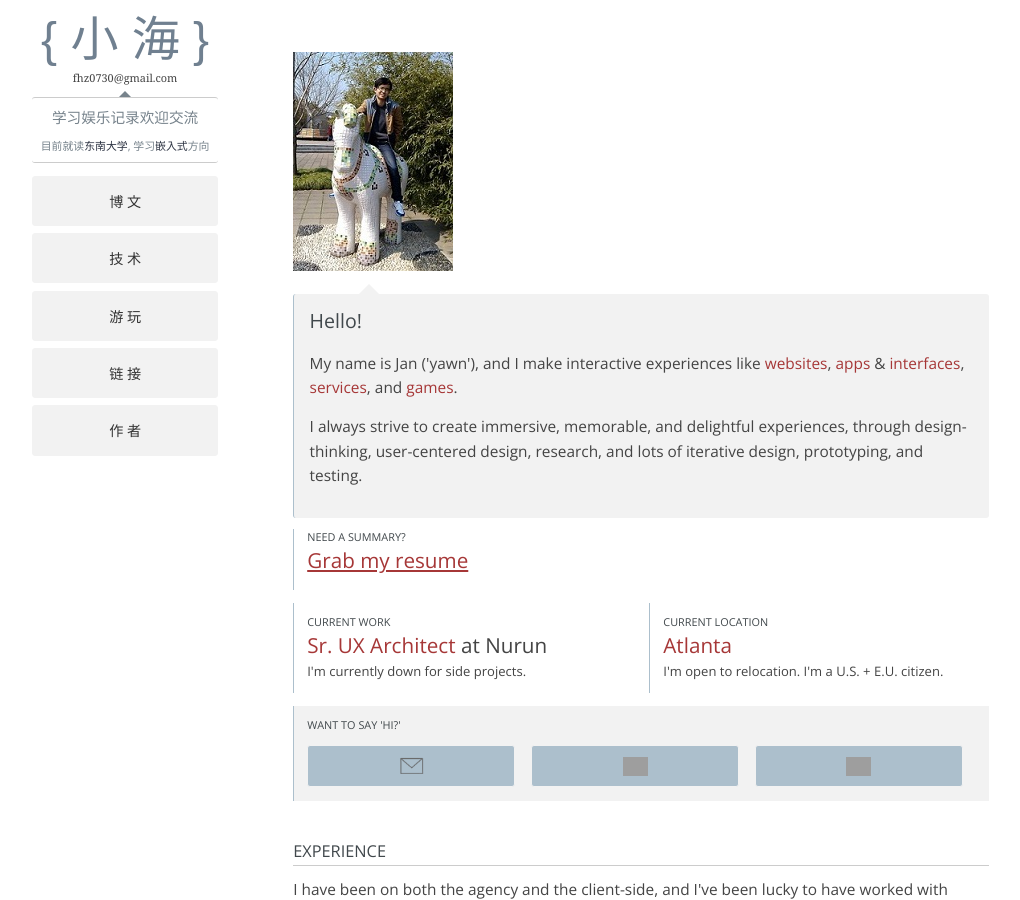
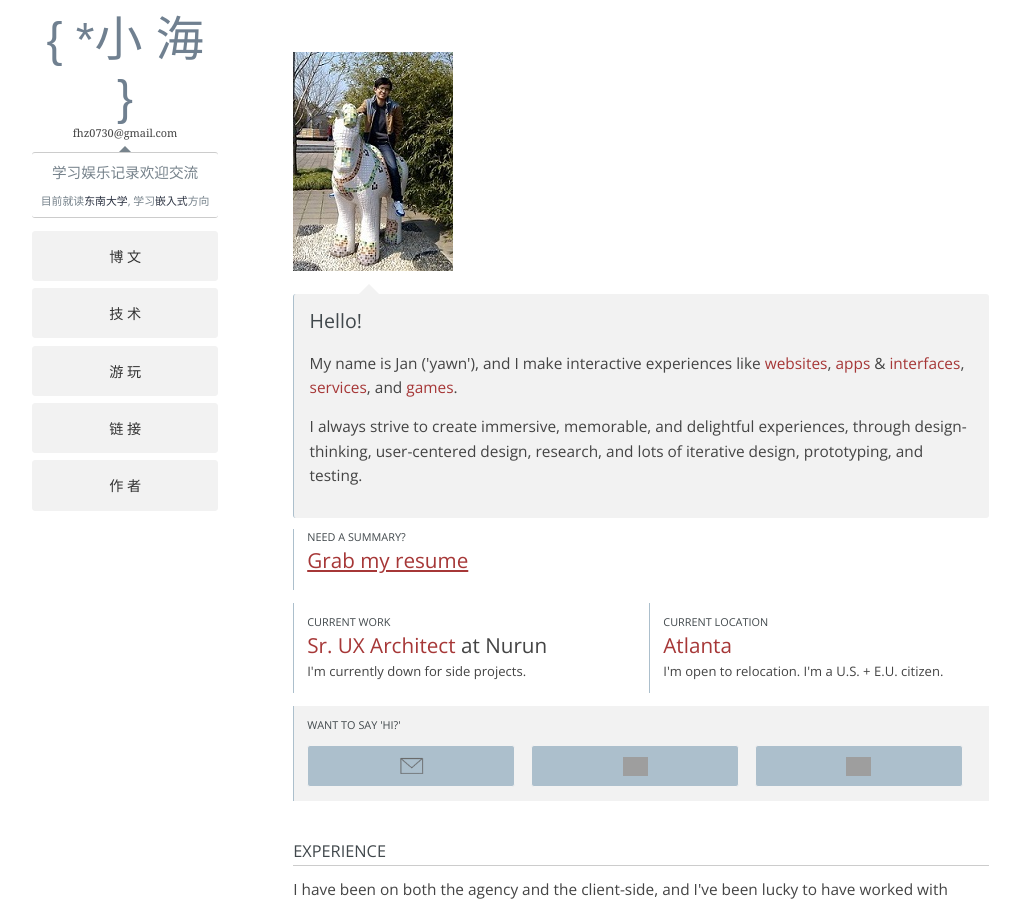
Before and after one commit to hansen0730/hansen0730.github.com, a Jekyll site: the page built from about.html, in a window 1280 px wide and 900 px high. Shown: the whole window, without its empty margins (123-1143 px from the left). Built offline with Jekyll 4.4.1, drawn with Linux system fonts in a browser that asks for light colours; nearby versions of some CDN libraries; Markdown is read by kramdown in place of the engine named in the settings; comment, search, counter and statistics services are not loaded; grey boxes are pictures that could not be loaded.

Commit message:
Update logo.html

```diff
--- a/_includes/logo.html
+++ b/_includes/logo.html
@@ -1,6 +1,6 @@
 <a class="nolink" id="logo-logo" href="/">
 <!-- <img id="logo-image"></img> -->
-<span class="section-title-large"><font face="Arial" size="26" color="SlateGray">{ 小 海 }</font></span>
+<span class="section-title-large"><font face="Arial" size="26" color="SlateGray">{ *小 海 }</font></span>
 </a>
 <div id="logo-slogan">fhz0730@gmail.com</div>
 <div class="clear"></div>
```
